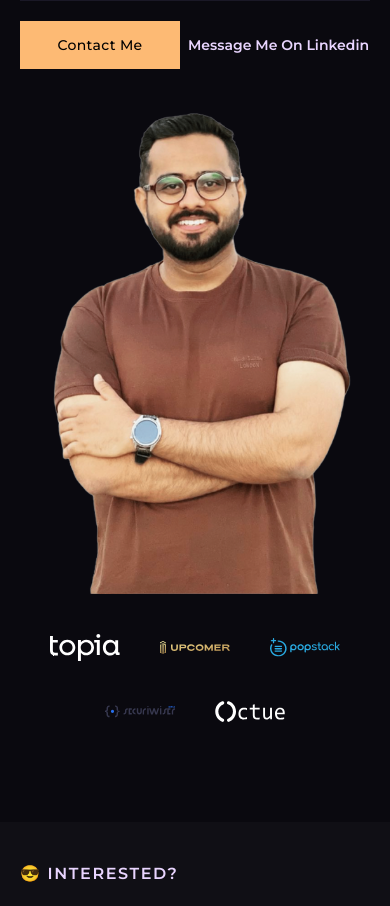
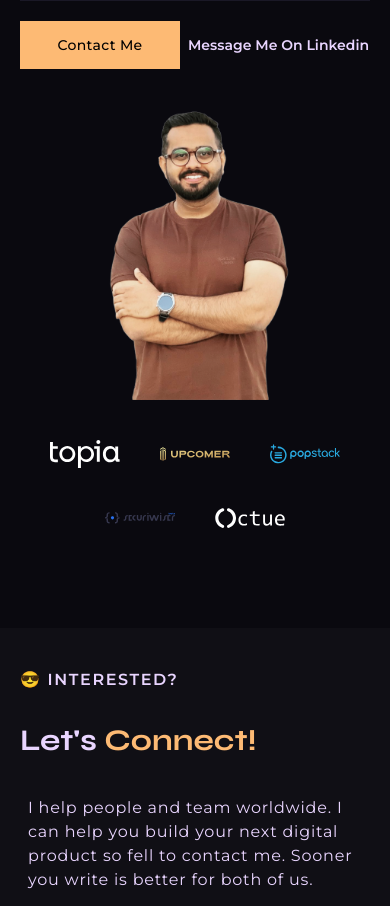
Before and after one commit to mzain787/Project-QA, a Next.js app: page /contact in a window 390 px wide. Shown: the part 1493-2399 px from the top of the page. Built offline with nearby package versions, Linux system fonts and the light colour scheme.

Commit message:
image changed in contact page

```diff
--- a/src/app/contact/Contact.css
+++ b/src/app/contact/Contact.css
@@ -22,7 +22,7 @@
   width: 60%;
 }
 .contact-image{
-  width: 40%;
+  width: 30%;
 }
 @media (max-width: 992px) {
   .component-padding {
@@ -40,7 +40,7 @@
     width: 100%;
   }
   .contact-image{
-    width: 100%;
+    width: 60%;
   }
   .contact-helpus-heading{
     width: 100%;
--- a/src/app/contact/Contact.jsx
+++ b/src/app/contact/Contact.jsx
@@ -65,7 +65,7 @@ const Contact = () => {
             <Link href="https://www.linkedin.com/in/muhammad-qamar-915b75125/" target="_blank" className="text-purple-200 text-sm font-semibold">Message Me On Linkedin</Link>
             </div>
           </div>
-          <div className="contact-image self-end">
+          <div className="contact-image self-center">
             <Image src={contactImg} alt="contact-image" className="w-full" />
           </div>
         </div>
```
